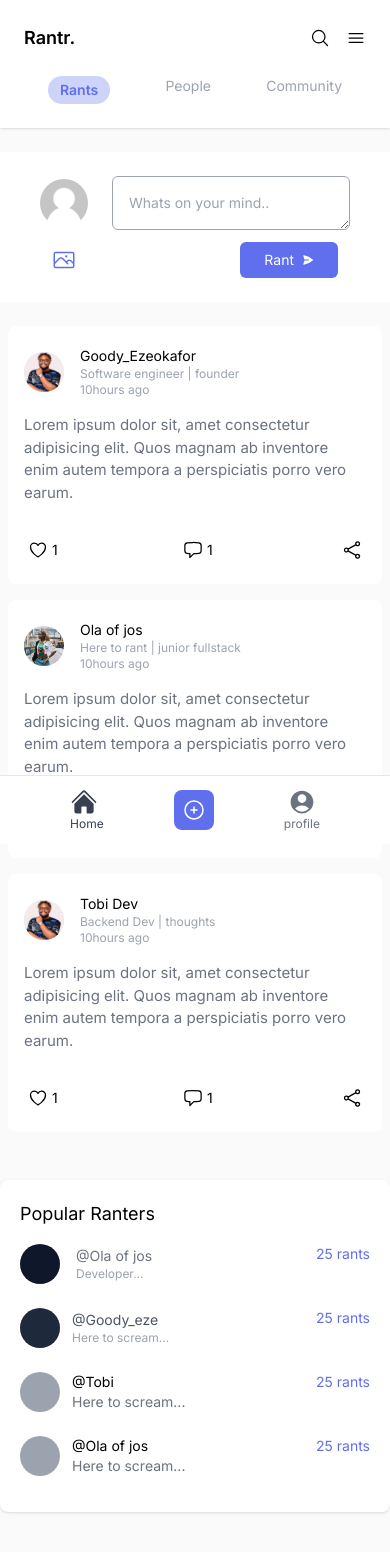
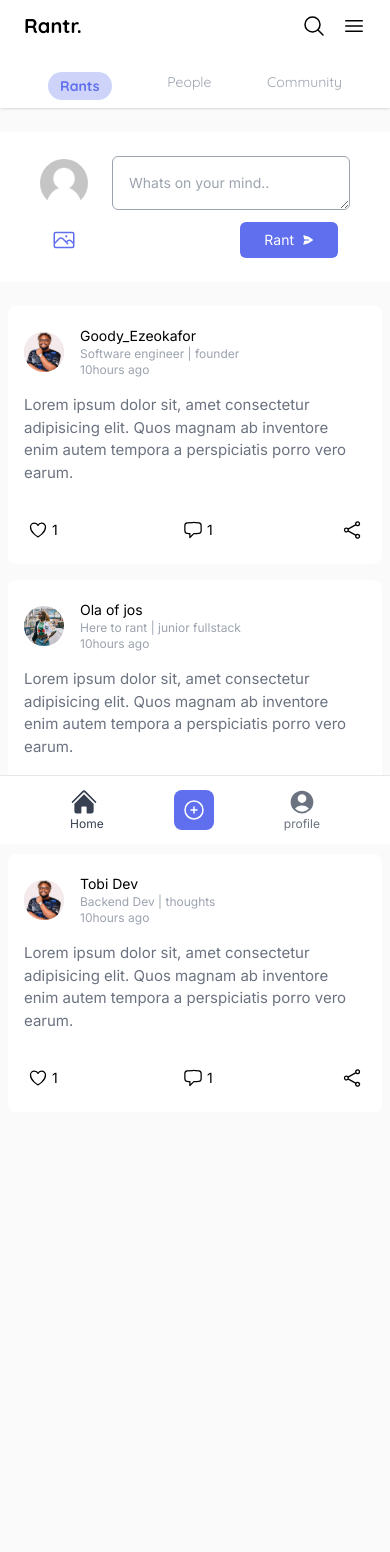
Before and after one commit to indie-hack-jos/Rantr-frontend, a Next.js app: page / in a window 390 px wide. Shown: the top 1552 px of the page. Built offline with nearby package versions, Linux system fonts and the light colour scheme; a web font is replaced by a local one.

Commit message:
uiFix: chnaged nav font and added close login nav

```diff
--- a/src/components/home/modal.tsx
+++ b/src/components/home/modal.tsx
@@ -1,8 +1,9 @@
 import React from 'react'
 import { raleway } from '../fonts'
 
-export default function Modal({ modalOpen }: {
-    modalOpen: boolean
+export default function Modal({ modalOpen, handleModal }: {
+    modalOpen: boolean,
+    handleModal: VoidFunction
 }) {
     return (
         <div className={`${modalOpen ? 'opacity-100' : 'opacity-0 pointer-events-none'} fixed h-screen w-full bg-black z-30 bg-opacity-60 backdrop-blur-sm transition-opacity duration-150 ease-in-out`}>
@@ -11,7 +12,7 @@ export default function Modal({ modalOpen }: {
 
                 <div className="bg-white w-full h-full flex flex-col justify-center md:h-auto md:w-[40%] p-6 md:p-10 rounded-md">
                        <div className="py-6">
-                       <span className="py-1 px-3 bg-gray-100 rounded-lg text-sm inline-flex gap-2">
+                       <span className="py-1 px-3 bg-gray-100 rounded-lg text-sm inline-flex gap-2" onClick={handleModal}>
                             Back
                         </span>
                        </div>
--- a/src/components/home/popularCard.tsx
+++ b/src/components/home/popularCard.tsx
@@ -3,7 +3,7 @@ import React from 'react'
 export default function Popular() {
   return (
     <aside className="static top-0 left-0 h-screen max-h-screen overflow-hidden py-6">
-    <div className="card p-5 bg-white shadow rounded-lg">
+    <div className="card hidden md:flex flex-col p-5 bg-white shadow rounded-lg">
         <h3 className="text-lg">Popular Ranters</h3>
 
         <div className="flex flex-col gap-6 py-4 text-sm">
--- a/src/components/nav/Nav.tsx
+++ b/src/components/nav/Nav.tsx
@@ -1,10 +1,10 @@
 import Link from 'next/link'
 import avatar from "../../../public/avatar.png"
-import { raleway } from '../fonts'
+import { raleway, quicksand } from '../fonts'
 
 export default function Nav() {
     return (
-        <nav className={`py-6 shadow bg-white sticky top-0 z-20`}>
+        <nav className={`${quicksand.className} pt-3 pb-2 md:py-6 shadow bg-white sticky top-0 z-20`}>
             <div className="hidden container mx-auto md:flex justify-between items-center px-6">
                 <ul className="flex items-center gap-6 font-semiboldw-1/3">
                     <li className='text-primary bg-primary bg-opacity-20 py-2 px-4 rounded-full'>Rants</li>
@@ -51,19 +51,19 @@ export default function Nav() {
             <div className="flex flex-col md:hidden px-6 gap-6">
                 <div className="flex justify-between items-center">
 
-                    <h1 className='text-lg font-semibold'>Rantr.</h1>
+                    <h1 className='text-xl font-semibold'>Rantr.</h1>
 
 
                     <div className="flex gap-4 items-center">
                         <span>
-                            <svg xmlns="http://www.w3.org/2000/svg" fill="none" viewBox="0 0 24 24" strokeWidth={1.5} stroke="currentColor" className="w-5 h-5">
+                            <svg xmlns="http://www.w3.org/2000/svg" fill="none" viewBox="0 0 24 24" strokeWidth={1.5} stroke="currentColor" className="w-6 h-6">
                                 <path strokeLinecap="round" strokeLinejoin="round" d="m21 21-5.197-5.197m0 0A7.5 7.5 0 1 0 5.196 5.196a7.5 7.5 0 0 0 10.607 10.607Z" />
                             </svg>
 
                         </span>
 
                         <span>
-                            <svg xmlns="http://www.w3.org/2000/svg" fill="none" viewBox="0 0 24 24" strokeWidth={1.5} stroke="currentColor" className="w-5 h-5">
+                            <svg xmlns="http://www.w3.org/2000/svg" fill="none" viewBox="0 0 24 24" strokeWidth={1.5} stroke="currentColor" className="w-6 h-6">
                                 <path strokeLinecap="round" strokeLinejoin="round" d="M3.75 6.75h16.5M3.75 12h16.5m-16.5 5.25h16.5" />
                             </svg>
 
@@ -71,7 +71,7 @@ export default function Nav() {
                     </div>
                 </div>
 
-                <div className="flex justify-between text-primary px-6 pyt-2 text-sm">
+                <div className={`flex justify-between text-primary px-6 pt-2 text-sm ${quicksand.className}`}>
                     <div className='py-1 px-3 bg-primary bg-opacity-30 rounded-full font-semibold'>Rants</div>
                     <div className='text-gray-400'>People</div>
                     <div className='text-gray-400'>Community</div>
--- a/src/layouts/homePageLayout.tsx
+++ b/src/layouts/homePageLayout.tsx
@@ -19,10 +19,10 @@ export const HomePageLayout: FC<LayoutProps> = ({ children }) => {
 
   return (
     <main className='w-full md:flex'>
-            <Modal modalOpen={modalOpen} />
+            <Modal modalOpen={modalOpen} handleModal={handleModal}  />
 
         <div className="hidden md:flex w-56 px-4 h-screen max-h-screen overflow-hidden bg-white border border-r sticky left-0 top-0 ">
-            <Sidebar handleModal={handleModal} />
+            <Sidebar handleModal={handleModal}  />
         </div>
 
         <div className="grow">
@@ -39,7 +39,7 @@ export const HomePageLayout: FC<LayoutProps> = ({ children }) => {
 
 
 
-      <div className="md:w-1/3 pr-6 static border-l">
+      <div className="md:w-1/3  pr-6 static border-l">
 
         <Popular />
 
```
